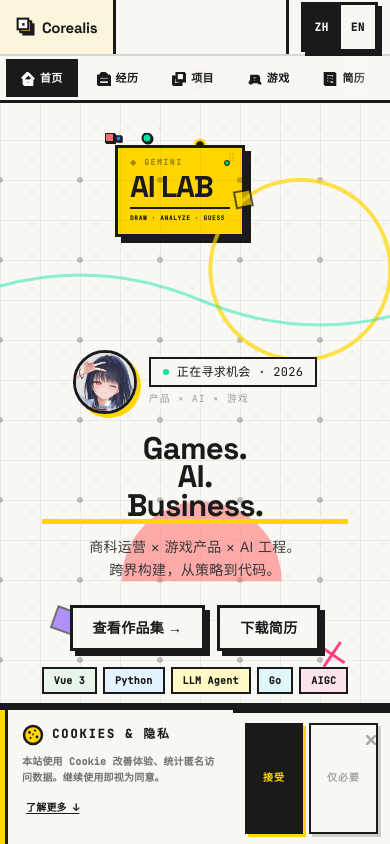
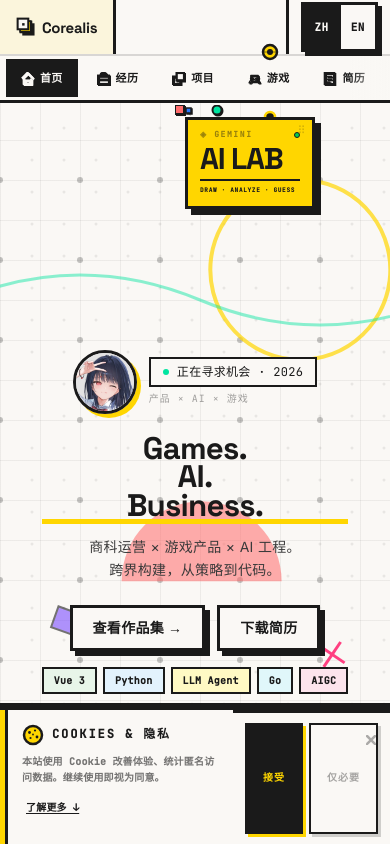
Before and after one commit to KDTikkly/haoyuan-web, a Vue app: page / in a window 390 px wide. Shown: the top 844 px of the page. Built offline with nearby package versions, Linux system fonts and the light colour scheme.

Commit message:
fix: v8.7 Teleport rope+charm to body (fix overflow clip), wider drag hitarea 40vw, anchor y=52

```diff
--- a/src/components/MemphisGameBg.vue
+++ b/src/components/MemphisGameBg.vue
@@ -303,14 +303,16 @@ const boardRef = ref<InstanceType<typeof CanvasBoard> | null>(null)
 
 // ── Recognition Stream 锚点（provide 给 PhysicsCharm）─────────────────────────
 const recognitionStreamRef = ref<HTMLElement | null>(null)
-// 初始锚点：距右边 220px 处、距顶 80px — 确保画板关闭时绳索在可视区域内
-const streamAnchor = ref({ x: Math.max(window.innerWidth - 220, 200), y: 80 })
+// 初始锚点：导航栏底边（约 52px），x 对齐 recognition-stream 面板中心
+// 面板展开后：right:20px, width:200px → center x = innerWidth - 120
+// 未展开时锚在导航底，标牌挂在右上角导航栏下方，不遮挡主内容
+const streamAnchor = ref({ x: window.innerWidth - 120, y: 52 })
 
 function updateStreamAnchor() {
   const el = recognitionStreamRef.value
   if (!el) {
-    // 面板未挂载：锚点取右侧固定位置（视口右侧约 220px 处，距顶 80px）
-    streamAnchor.value = { x: Math.max(window.innerWidth - 220, 200), y: 80 }
+    // 面板未挂载：锚点贴在导航底边，标牌在右上角不侵入内容区
+    streamAnchor.value = { x: window.innerWidth - 120, y: 52 }
     return
   }
   const rect = el.getBoundingClientRect()
--- a/src/components/PhysicsCharm.vue
+++ b/src/components/PhysicsCharm.vue
@@ -1,24 +1,18 @@
 <template>
   <!--
-    PhysicsCharm.vue — 真实 2D 弹簧物理挂饰 v8.5
-    锚点：inject('streamAnchor') → recognition-stream 底边中心
-    物理：重力 + 胡克定律 + 高阻尼慢收敛，rAF 演算
-    z-index: 9000+（高于画板 z:60、工具栏 z:22，始终可见）
-    isActive 始终为 true → 绳索常驻；isDrawing 控制物理入场行为
+    PhysicsCharm.vue — 真实 2D 弹簧物理挂饰 v8.6
+    两个 Teleport to="body"：脱离任何父容器的 overflow/transform/clip 限制
+    - rope-svg: 全屏 SVG 绘制绳索，坐标系与视口完全一致
+    - physics-charm: 标牌 div，position:fixed 坐标不受父容器影响
   -->
-  <template v-if="isActive">
-    <svg class="rope-svg" aria-hidden="true">
+  <Teleport to="body">
+    <svg v-if="isActive" class="rope-svg" aria-hidden="true">
       <defs>
         <filter id="rope-shadow" x="-20%" y="-20%" width="140%" height="140%">
           <feDropShadow dx="1" dy="2" stdDeviation="1.5" flood-color="#1A1A1A" flood-opacity="0.25"/>
         </filter>
-        <!-- 绳索纹理：微小锯齿感 -->
-        <filter id="rope-texture" x="-5%" y="-5%" width="110%" height="110%">
-          <feTurbulence type="fractalNoise" baseFrequency="0.9" numOctaves="2" result="noise"/>
-          <feDisplacementMap in="SourceGraphic" in2="noise" scale="0.8" xChannelSelector="R" yChannelSelector="G"/>
-        </filter>
       </defs>
-      <!-- 绳索主体：加粗 2.5→4，增强可见性 -->
+      <!-- 绳索主体 -->
       <line
         :x1="anchorX" :y1="anchorY"
         :x2="px" :y2="ropeEndY"
@@ -27,15 +21,18 @@
         filter="url(#rope-shadow)"
         opacity="0.9"
       />
-      <!-- 锚点装饰：黄色螺钉（配合加粗绳索适当放大）-->
+      <!-- 锚点螺钉 -->
       <circle :cx="anchorX" :cy="anchorY" r="7" fill="#FFD600" stroke="#1A1A1A" stroke-width="2.5"/>
       <circle :cx="anchorX" :cy="anchorY" r="3" fill="#1A1A1A"/>
       <line :x1="anchorX - 6" :y1="anchorY" :x2="anchorX + 6" :y2="anchorY" stroke="#1A1A1A" stroke-width="1.5" opacity="0.4"/>
-      <!-- 绳端挂钩点（配合加粗绳索放大）-->
+      <!-- 绳端挂钩点 -->
       <circle :cx="px" :cy="ropeEndY" r="5" fill="#1A1A1A" stroke="#FFD600" stroke-width="2.5"/>
     </svg>
+  </Teleport>
 
+  <Teleport to="body">
     <div
+      v-if="isActive"
       class="physics-charm"
       :class="{ 'charm--dragging': isDragging, 'charm--settled': isSettled }"
       :style="charmStyle"
@@ -43,7 +40,7 @@
       aria-label="AI Lab 可拖动挂饰，拖动后松手触发弹性回弹"
       @pointerdown="startDrag"
     >
-      <!-- 透明拖拽扩展区：向四周延伸 20px，扩大触控/点击热区 -->
+      <!-- 拖拽热区：横向扩大到视口 40% / 2 = 20vw，纵向不扩大 -->
       <div class="drag-hitarea" aria-hidden="true"></div>
       <!-- Memphis 装饰元素 -->
       <svg class="charm-deco" width="48" height="48" viewBox="0 0 48 48" fill="none" aria-hidden="true">
@@ -55,25 +52,20 @@
       </svg>
 
       <div class="charm-card">
-        <!-- 顶部状态行：模型标签 + 活跃指示灯 -->
         <div class="charm-header">
           <span class="charm-tag">{{ modelTag }}</span>
           <span class="charm-dot" aria-label="active" title="AI Ready"></span>
         </div>
-
         <span class="charm-title">AI LAB</span>
-
-        <!-- 底部操作提示行 -->
         <div class="charm-footer">
           <span class="charm-sub">DRAW · ANALYZE · GUESS</span>
           <span class="charm-hint" aria-hidden="true">↕ DRAG</span>
         </div>
       </div>
 
-      <!-- 拖拽手柄 -->
       <div class="drag-handle" aria-hidden="true" title="拖动我"><span>⠿</span></div>
     </div>
-  </template>
+  </Teleport>
 </template>
 
 <script setup lang="ts">
@@ -377,10 +369,10 @@ onMounted(async () => {
   await nextTick()
   syncAnchor()
 
-  // 若锚点仍在 (0,0)（inject 未命中），使用视口右侧合理默认值
+  // 若锚点仍在 (0,0)（inject 未命中），使用与 MemphisGameBg fallback 一致的默认值
   if (anchorX.value === 0 && anchorY.value === 0) {
-    anchorX.value = Math.max(window.innerWidth - 220, 200)
-    anchorY.value = 80
+    anchorX.value = window.innerWidth - 120
+    anchorY.value = 52
   }
 
   // 初始化：直接定位到静止悬挂位置，绳索常驻可见
@@ -451,12 +443,14 @@ onUnmounted(() => {
   filter: drop-shadow(1px 1px 0px #1A1A1A);
 }
 
-/* ── 透明拖拽扩展热区：覆盖卡片外 24px 范围，大幅扩大可拖动区域 ─────────── */
+/* ── 透明拖拽扩展热区：横向扩展 20vw（左右各 10vw），纵向不扩大 ──────────── */
 .drag-hitarea {
   position: absolute;
-  inset: -24px;
+  top: 0;
+  bottom: 0;
+  left: -10vw;
+  right: -10vw;
   z-index: 0;
-  border-radius: 4px;
   pointer-events: auto;
   cursor: grab;
   background: transparent;
```
